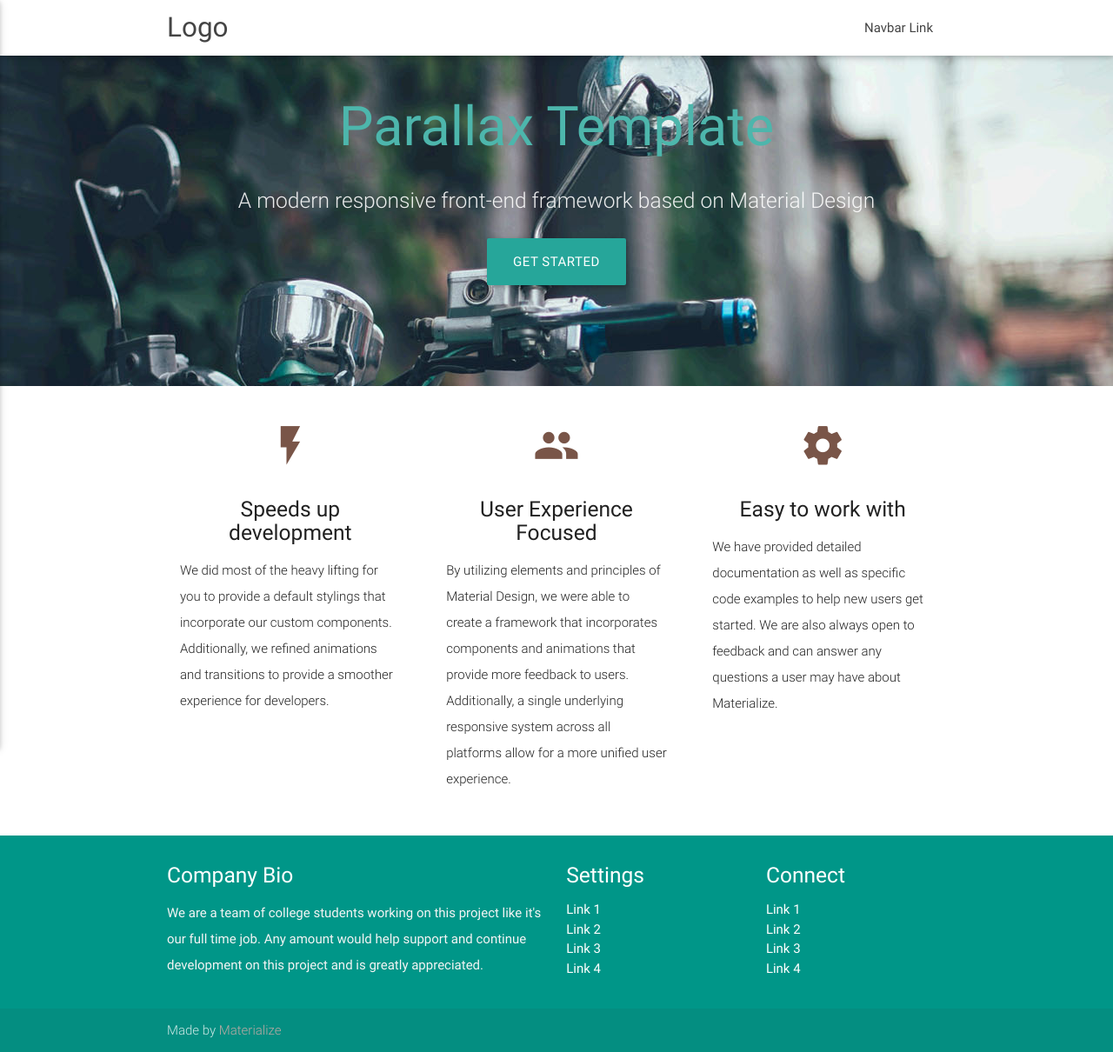
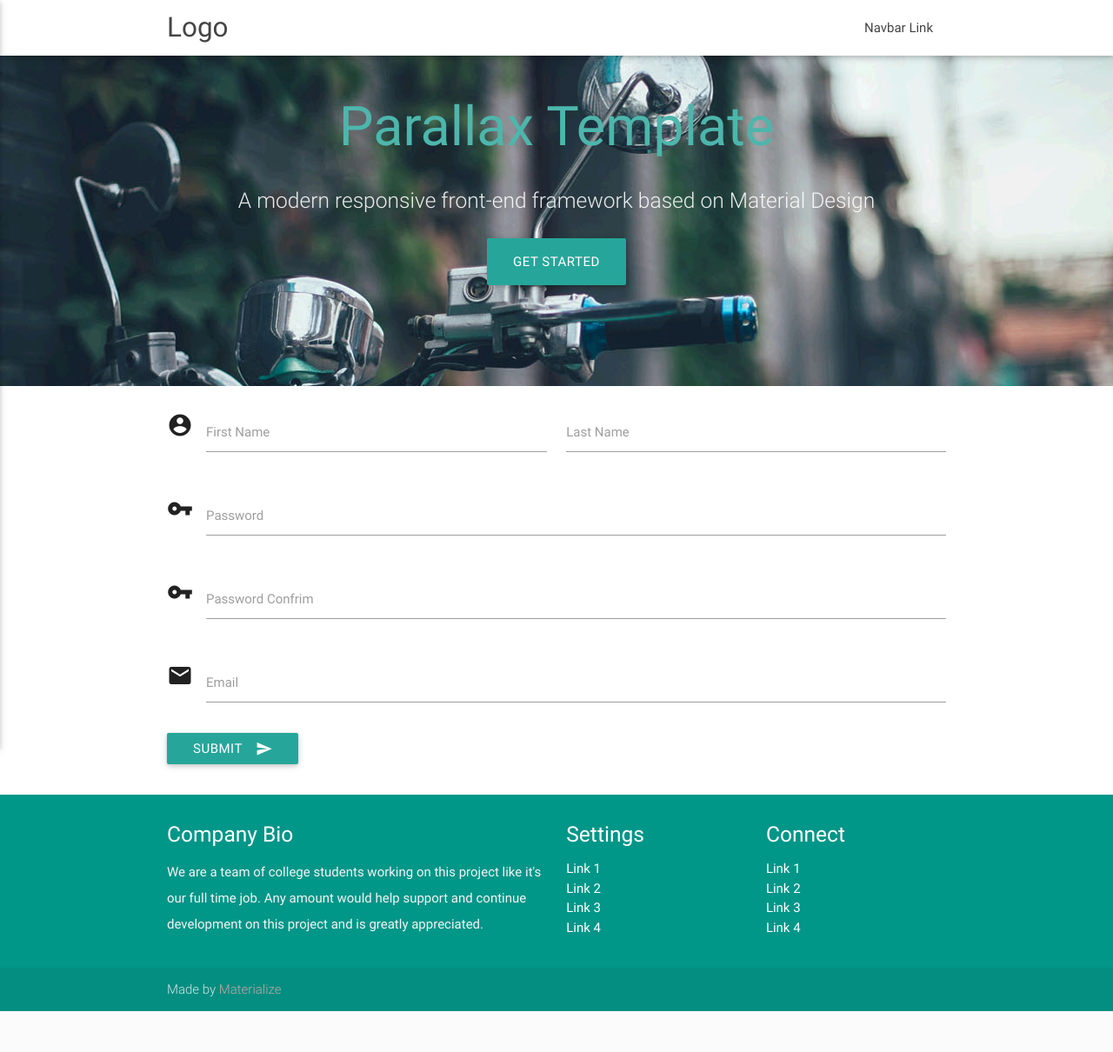
Before and after one commit to marliseu/visa-app, a PHP site: page /register.php in a window 1280 px wide. Shown: the whole page at 87% size. After the commit the page ends 1163 px from the top, so only its background shows below. Run offline with PHP 8.4, Linux system fonts and the light colour scheme; some libraries are stand-ins or nearby versions.

Commit message:
filled out register page

```diff
--- a/register.php
+++ b/register.php
@@ -47,34 +47,44 @@
   <div class="container">
     <div class="section">
 
-      <!--   Icon Section   -->
       <div class="row">
-        <div class="col s12 m4">
-          <div class="icon-block">
-            <h2 class="center brown-text"><i class="material-icons">flash_on</i></h2>
-            <h5 class="center">Speeds up development</h5>
-
-            <p class="light">We did most of the heavy lifting for you to provide a default stylings that incorporate our custom components. Additionally, we refined animations and transitions to provide a smoother experience for developers.</p>
+        <form class="col s12">
+          <div class="row">
+            <div class="input-field col s6">
+              <i class="material-icons prefix">account_circle</i>
+              <input id="first_name" type="text" name="fname" class="validate">
+              <label for="first_name">First Name</label>
+            </div>
+            <div class="input-field col s6">
+              <input id="last_name" type="text" name="lname" class="validate">
+              <label for="last_name">Last Name</label>
+            </div>
           </div>
-        </div>
-
-        <div class="col s12 m4">
-          <div class="icon-block">
-            <h2 class="center brown-text"><i class="material-icons">group</i></h2>
-            <h5 class="center">User Experience Focused</h5>
-
-            <p class="light">By utilizing elements and principles of Material Design, we were able to create a framework that incorporates components and animations that provide more feedback to users. Additionally, a single underlying responsive system across all platforms allow for a more unified user experience.</p>
+          <div class="row">
+            <div class="input-field col s12">
+              <i class="material-icons prefix">vpn_key</i>
+              <input id="password" type="password" name="password" class="validate">
+              <label for="password">Password</label>
+            </div>
           </div>
-        </div>
-
-        <div class="col s12 m4">
-          <div class="icon-block">
-            <h2 class="center brown-text"><i class="material-icons">settings</i></h2>
-            <h5 class="center">Easy to work with</h5>
-
-            <p class="light">We have provided detailed documentation as well as specific code examples to help new users get started. We are also always open to feedback and can answer any questions a user may have about Materialize.</p>
+          <div class="row">
+            <div class="input-field col s12">
+              <i class="material-icons prefix">vpn_key</i>
+              <input id="password" type="password" name="password2" class="validate">
+              <label for="password">Password Confrim</label>
+            </div>
           </div>
-        </div>
+          <div class="row">
+            <div class="input-field col s12">
+              <i class="material-icons prefix">email</i>
+              <input id="email" type="email" class="validate">
+              <label for="email">Email</label>
+            </div>
+          </div>
+          <button class="btn waves-effect waves-light" type="submit" name="action">Submit
+            <i class="material-icons right">send</i>
+          </button>
+        </form>
       </div>
 
     </div>
```
